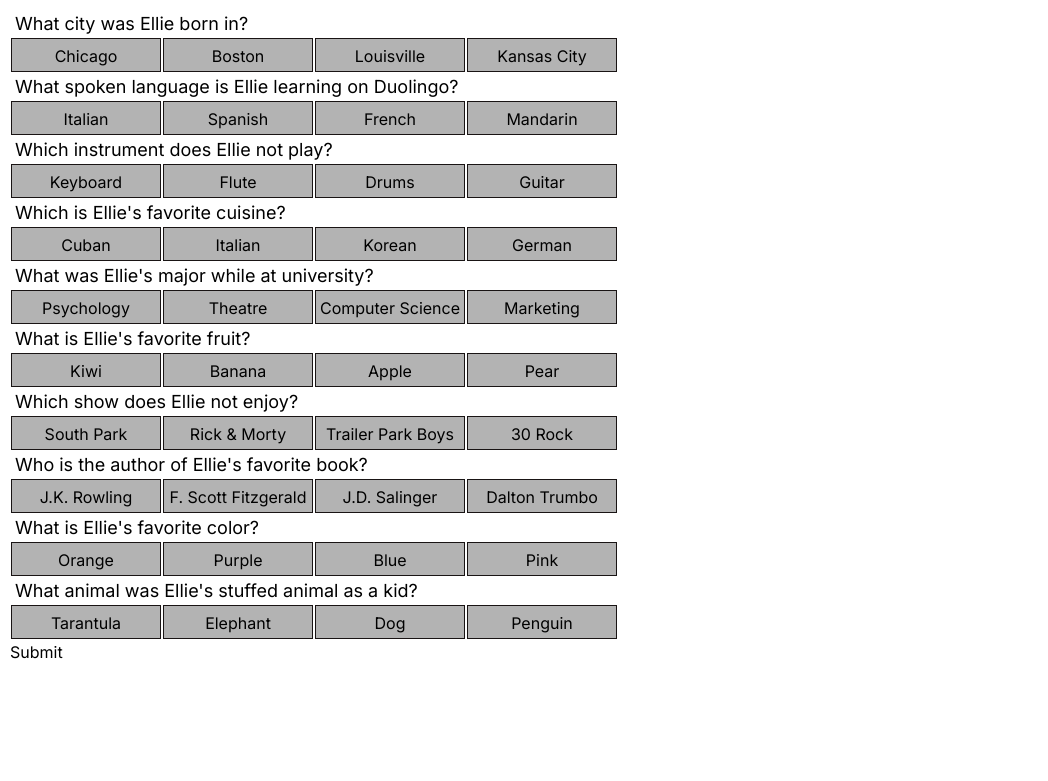
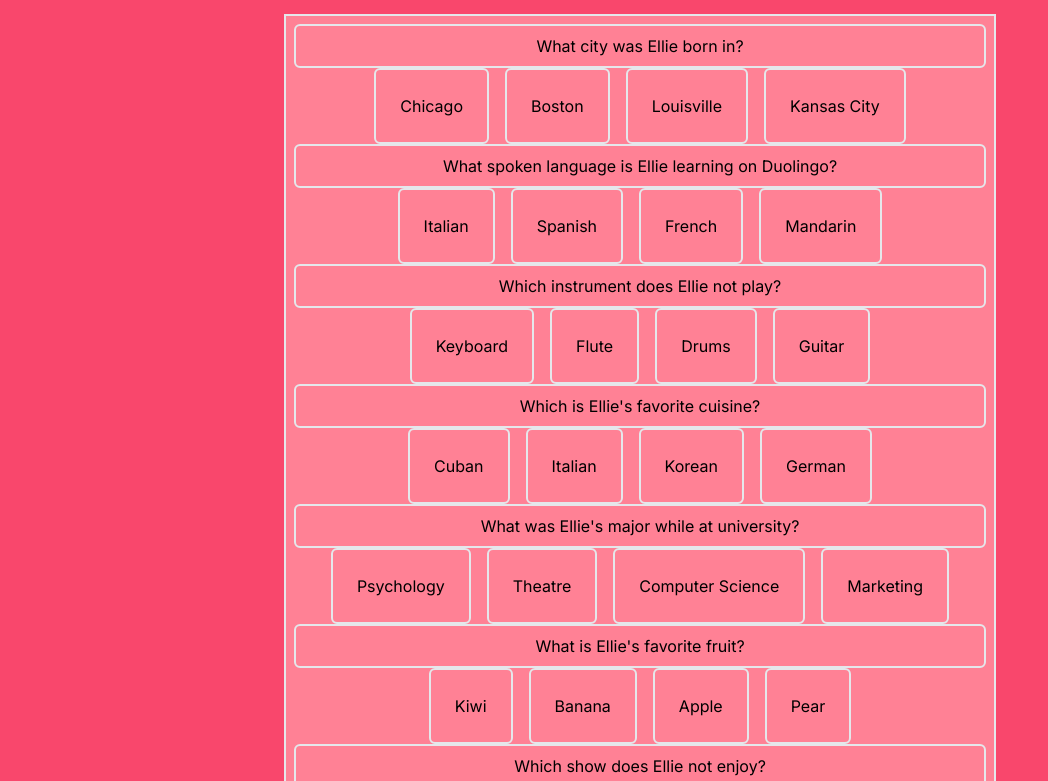
Before and after one commit to ellewright/Final-Project, a Next.js app in the folder Frontend/final-project-quiz/: page / in a window 1280 px wide. Shown: the top 781 px of the page, without its empty margins (0-1048 px from the left). Built offline with nearby package versions, Linux system fonts and the light colour scheme.

Commit message:
Styling and fixes

```diff
--- a/Frontend/final-project-quiz/src/app/globals.css
+++ b/Frontend/final-project-quiz/src/app/globals.css
@@ -3,25 +3,15 @@
 @tailwind utilities;
 
 body {
-  margin: 10px;
+  background-color: #F9476C;
+  padding-top: 20%; /* take this out later when there's a title bar */
 }
 
-.question {
-  font-size: 18px;
-  margin-left: 5px;
+
+.quiz {
+  background-color: #FF8195;
 }
 
 .button {
-  background: #b3b3b3;
-  border: 1px solid #191414;
-  font-size: 16px;
-  line-height: 34px;
-  height: 34px;
-  text-align: center;
-  width: 150px;
-  margin: 1px;
+  background-color: #FAF2E8;
 }
-
-.selected {
-  background: #535353;
-}
--- a/Frontend/final-project-quiz/src/app/page.js
+++ b/Frontend/final-project-quiz/src/app/page.js
@@ -1,6 +1,12 @@
 "use client";
 
 import { useState, useEffect } from "react";
+import questions from "./questions";
+
+const darkPink = "#F9476C";
+const lightPink = "#FF8195";
+const tan = "#FDD5CB";
+const eggshell = "#FAF2E8";
 
 function shuffle(array) {
   for (let i = array.length - 1; i > 0; i--) {
@@ -10,59 +16,6 @@ function shuffle(array) {
 
   return array;
 }
-
-const questions = [
-  {
-    value: "What city was Ellie born in?",
-    possibleAnswers: ["Louisville", "Kansas City", "Chicago", "Boston"],
-    correctAnswer: "Louisville"
-  },
-  {
-    value: "What is Ellie's favorite color?",
-    possibleAnswers: ["Orange", "Purple", "Pink", "Blue"],
-    correctAnswer: "Pink"
-  },
-  {
-    value: "What animal was Ellie's stuffed animal as a kid?",
-    possibleAnswers: ["Penguin", "Elephant", "Dog", "Tarantula"],
-    correctAnswer: "Elephant"
-  },
-  {
-    value: "What was Ellie's major while at university?",
-    possibleAnswers: ["Marketing", "Theatre", "Computer Science", "Psychology"],
-    correctAnswer: "Psychology"
-  },
-  {
-    value: "Which instrument does Ellie not play?",
-    possibleAnswers: ["Guitar", "Flute", "Keyboard", "Drums"],
-    correctAnswer: "Flute"
-  },
-  {
-    value: "Who is the author of Ellie's favorite book?",
-    possibleAnswers: ["J.K. Rowling", "F. Scott Fitzgerald", "J.D. Salinger", "Dalton Trumbo"],
-    correctAnswer: "Dalton Trumbo"
-  },
-  {
-    value: "What is Ellie's favorite fruit?",
-    possibleAnswers: ["Kiwi", "Pear", "Banana", "Apple"],
-    correctAnswer: "Banana"
-  },
-  {
-    value: "What spoken language is Ellie learning on Duolingo?",
-    possibleAnswers: ["Spanish", "Italian", "Mandarin", "French"],
-    correctAnswer: "Spanish"
-  },
-  {
-    value: "Which is Ellie's favorite cuisine?",
-    possibleAnswers: ["Korean", "Cuban", "German", "Italian"],
-    correctAnswer: "Cuban"
-  },
-  {
-    value: "Which show does Ellie not enjoy?",
-    possibleAnswers: ["30 Rock", "Trailer Park Boys", "South Park", "Rick & Morty"],
-    correctAnswer: "Rick & Morty"
-  }
-]
 
 function Quiz() {
   const [selectedAnswers, setSelectedAnswers] = useState({});
@@ -104,8 +57,8 @@ function Quiz() {
   }
 
   return (
-    <>
-      <div>
+    <div className="quiz flex-col">
+      <div className="border-2 p-2">
         {shuffledQuestions.map((question, index) => (
           <Question
             key={index}
@@ -114,17 +67,17 @@ function Quiz() {
           />
         ))}
       </div>
-      <div>
-        <button className="submit-button" onClick={handleSubmit}>
+      <div className="flex items-center justify-center p-2 border-2 rounded-md">
+        <button className="border-2 p-2 rounded-md" onClick={handleSubmit}>
           Submit
         </button>
       </div>
       {showResults && (
         <div>
-          {/* Display results here if needed */}
+          {/* Display results here*/}
         </div>
       )}
-    </>
+    </div>
   );
 }
 
@@ -137,23 +90,26 @@ function Question({ question, onAnswerSelected }) {
   }
 
   return (
-    <>
-      <h2 className="question">{question.value}</h2>
+    <div>
+      <h2 className="flex question border-2 p-2 items-center justify-center rounded-md">{question.value}</h2>
+        <div className="flex space-x-4 items-center justify-center">
           {question.possibleAnswers.map((answer, index) => (
             <Button
               key={index}
               value={answer}
               onClick={() => onButtonClick(answer)}
               isSelected={selectedAnswer === answer}
+              color={selectedAnswer === answer ? darkPink : lightPink}
             />
           ))}
-    </>
+        </div>
+    </div>
   );
 }
 
-function Button({ value, onClick, isSelected }) {
+function Button({ value, onClick, isSelected, color }) {
   return (
-    <button className={`button ${isSelected ? 'selected' : ''}`} onClick={onClick}>
+    <button className={`button ${isSelected ? 'selected' : ''} border-2 p-6 rounded-md`} onClick={onClick} style={{backgroundColor: color}}>
       {value}
     </button>
   );
@@ -161,7 +117,7 @@ function Button({ value, onClick, isSelected }) {
 
 export default function Home() {
   return (
-    <div>
+    <div className="flex items-center justify-center h-screen">
       <Quiz />
     </div>
   );
--- /dev/null
+++ b/Frontend/final-project-quiz/src/app/questions.js
@@ -0,0 +1,54 @@
+const questions = [
+    {
+      value: "What city was Ellie born in?",
+      possibleAnswers: ["Louisville", "Kansas City", "Chicago", "Boston"],
+      correctAnswer: "Louisville"
+    },
+    {
+      value: "What is Ellie's favorite color?",
+      possibleAnswers: ["Orange", "Purple", "Pink", "Blue"],
+      correctAnswer: "Pink"
+    },
+    {
+      value: "What animal was Ellie's stuffed animal as a kid?",
+      possibleAnswers: ["Penguin", "Elephant", "Dog", "Tarantula"],
+      correctAnswer: "Elephant"
+    },
+    {
+      value: "What was Ellie's major while at university?",
+      possibleAnswers: ["Marketing", "Theatre", "Computer Science", "Psychology"],
+      correctAnswer: "Psychology"
+    },
+    {
+      value: "Which instrument does Ellie not play?",
+      possibleAnswers: ["Guitar", "Flute", "Keyboard", "Drums"],
+      correctAnswer: "Flute"
+    },
+    {
+      value: "Who is the author of Ellie's favorite book?",
+      possibleAnswers: ["J.K. Rowling", "F. Scott Fitzgerald", "J.D. Salinger", "Dalton Trumbo"],
+      correctAnswer: "Dalton Trumbo"
+    },
+    {
+      value: "What is Ellie's favorite fruit?",
+      possibleAnswers: ["Kiwi", "Pear", "Banana", "Apple"],
+      correctAnswer: "Banana"
+    },
+    {
+      value: "What spoken language is Ellie learning on Duolingo?",
+      possibleAnswers: ["Spanish", "Italian", "Mandarin", "French"],
+      correctAnswer: "Spanish"
+    },
+    {
+      value: "Which is Ellie's favorite cuisine?",
+      possibleAnswers: ["Korean", "Cuban", "German", "Italian"],
+      correctAnswer: "Cuban"
+    },
+    {
+      value: "Which show does Ellie not enjoy?",
+      possibleAnswers: ["30 Rock", "Trailer Park Boys", "South Park", "Rick & Morty"],
+      correctAnswer: "Rick & Morty"
+    }
+]
+
+export default questions;
```
Lines whose indentation alone changed are shown as unchanged.
